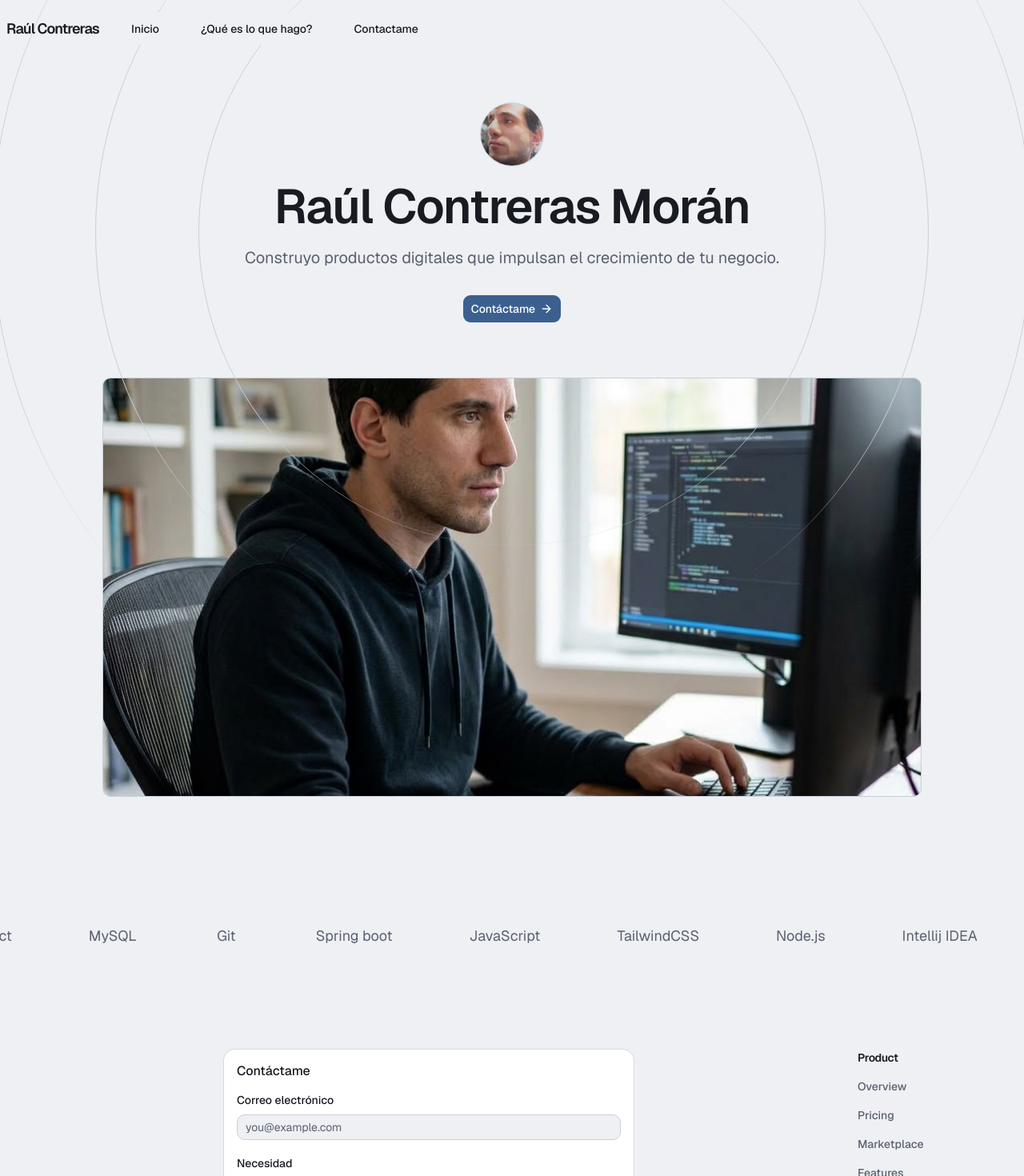
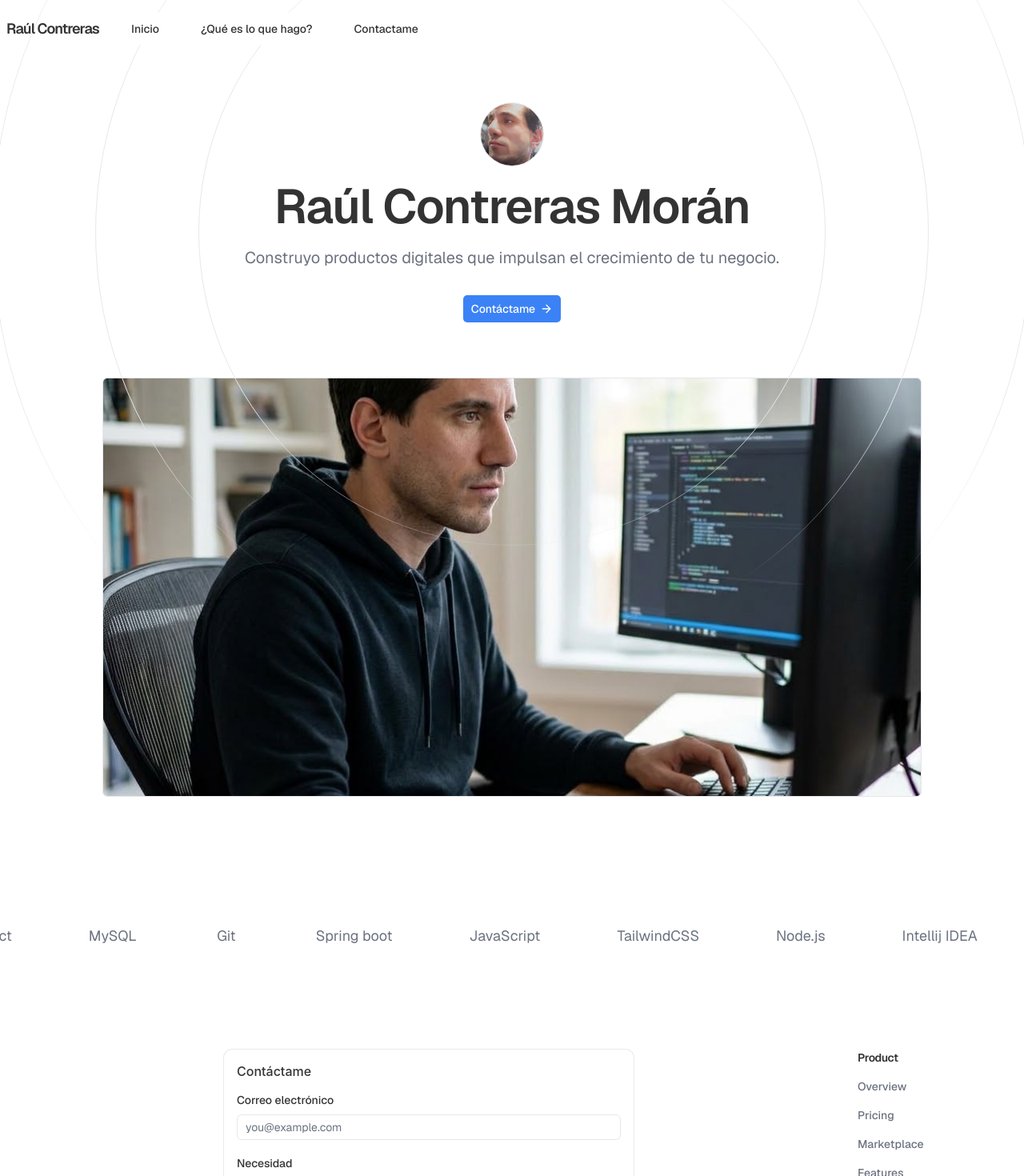
Before and after one commit to sarmancoder/sarmancoder.github.io, a Next.js app: page / in a window 1280 px wide. Shown: the top 1470 px of the page at 80% size. Built offline with nearby package versions, Linux system fonts and the light colour scheme; some icons are missing.

Commit message:
Cambiar el tema

```diff
--- a/src/app/globals.css
+++ b/src/app/globals.css
@@ -7,8 +7,8 @@
 @theme inline {
   --color-background: var(--background);
   --color-foreground: var(--foreground);
-  --font-sans: var(--font-sans);
-  --font-mono: var(--font-mono);
+  --font-sans: Inter, sans-serif;
+  --font-mono: JetBrains Mono, monospace;
   --font-heading: var(--font-sans);
   --color-sidebar-ring: var(--sidebar-ring);
   --color-sidebar-border: var(--sidebar-border);
@@ -56,93 +56,140 @@
   --shadow-lg: var(--shadow-lg);
   --shadow-xl: var(--shadow-xl);
   --shadow-2xl: var(--shadow-2xl);
-  --font-serif: var(--font-serif);
+  --font-serif: Source Serif 4, serif;
   --font-display: var(--font-display);
   --font-text: var(--font-text);
   --font-handwriting: var(--font-handwriting);
+  --radius: 0.375rem;
+  --tracking-tighter: calc(var(--tracking-normal) - 0.05em);
+  --tracking-tight: calc(var(--tracking-normal) - 0.025em);
+  --tracking-wide: calc(var(--tracking-normal) + 0.025em);
+  --tracking-wider: calc(var(--tracking-normal) + 0.05em);
+  --tracking-widest: calc(var(--tracking-normal) + 0.1em);
+  --tracking-normal: var(--tracking-normal);
+  --spacing: var(--spacing);
+  --letter-spacing: var(--letter-spacing);
+  --shadow-offset-y: var(--shadow-offset-y);
+  --shadow-offset-x: var(--shadow-offset-x);
+  --shadow-spread: var(--shadow-spread);
+  --shadow-blur: var(--shadow-blur);
+  --shadow-opacity: var(--shadow-opacity);
+  --color-shadow-color: var(--shadow-color);
+  --color-destructive-foreground: var(--destructive-foreground);
 }
 
 :root {
-  --background: oklch(0.9545 0.0046 258.3249);
-  --foreground: oklch(0.2217 0.0126 264.2756);
+  --background: oklch(1.0000 0 0);
+  --foreground: oklch(0.3211 0 0);
   --card: oklch(1.0000 0 0);
-  --card-foreground: oklch(0.2217 0.0126 264.2756);
+  --card-foreground: oklch(0.3211 0 0);
   --popover: oklch(1.0000 0 0);
-  --popover-foreground: oklch(0.2217 0.0126 264.2756);
-  --primary: oklch(0.4833 0.0873 255.0550);
+  --popover-foreground: oklch(0.3211 0 0);
+  --primary: oklch(0.6231 0.1880 259.8145);
   --primary-foreground: oklch(1.0000 0 0);
-  --secondary: oklch(0.6031 0.1107 41.8526);
-  --secondary-foreground: oklch(1.0000 0 0);
-  --muted: oklch(0.9367 0.0058 264.5315);
-  --muted-foreground: oklch(0.4905 0.0298 270.7441);
-  --accent: oklch(0.9088 0.0196 252.8865);
-  --accent-foreground: oklch(0.3448 0.0685 255.0266);
-  --destructive: oklch(0.5237 0.1707 27.0455);
-  --border: oklch(0.8525 0.0141 258.3489);
-  --input: oklch(0.8525 0.0141 258.3489);
-  --ring: oklch(0.6178 0.0703 257.8148);
-  --chart-1: oklch(0.4833 0.0873 255.0550);
-  --chart-2: oklch(0.6031 0.1107 41.8526);
-  --chart-3: oklch(0.6191 0.0750 240.6139);
-  --chart-4: oklch(0.5406 0.0773 152.7118);
-  --chart-5: oklch(0.7288 0.1150 84.3842);
-  --radius: 0.625rem;
-  --sidebar: oklch(0.9210 0.0075 260.7315);
-  --sidebar-foreground: oklch(0.2217 0.0126 264.2756);
-  --sidebar-primary: oklch(0.4833 0.0873 255.0550);
+  --secondary: oklch(0.9670 0.0029 264.5419);
+  --secondary-foreground: oklch(0.4461 0.0263 256.8018);
+  --muted: oklch(0.9846 0.0017 247.8389);
+  --muted-foreground: oklch(0.5510 0.0234 264.3637);
+  --accent: oklch(0.9514 0.0250 236.8242);
+  --accent-foreground: oklch(0.3791 0.1378 265.5222);
+  --destructive: oklch(0.6368 0.2078 25.3313);
+  --border: oklch(0.9276 0.0058 264.5313);
+  --input: oklch(0.9276 0.0058 264.5313);
+  --ring: oklch(0.6231 0.1880 259.8145);
+  --chart-1: oklch(0.6231 0.1880 259.8145);
+  --chart-2: oklch(0.5461 0.2152 262.8809);
+  --chart-3: oklch(0.4882 0.2172 264.3763);
+  --chart-4: oklch(0.4244 0.1809 265.6377);
+  --chart-5: oklch(0.3791 0.1378 265.5222);
+  --radius: 0.375rem;
+  --sidebar: oklch(0.9846 0.0017 247.8389);
+  --sidebar-foreground: oklch(0.3211 0 0);
+  --sidebar-primary: oklch(0.6231 0.1880 259.8145);
   --sidebar-primary-foreground: oklch(1.0000 0 0);
-  --sidebar-accent: oklch(0.9088 0.0196 252.8865);
-  --sidebar-accent-foreground: oklch(0.3448 0.0685 255.0266);
-  --sidebar-border: oklch(0.8689 0.0106 261.7872);
-  --sidebar-ring: oklch(0.6178 0.0703 257.8148);
-  --font-sans: Geist, ui-sans-serif, system-ui, sans-serif;
-  --font-serif: 'Instrument Serif', ui-serif, Georgia, serif;
-  --font-mono: 'Geist Mono', ui-monospace, 'SF Mono', Menlo, monospace;
+  --sidebar-accent: oklch(0.9514 0.0250 236.8242);
+  --sidebar-accent-foreground: oklch(0.3791 0.1378 265.5222);
+  --sidebar-border: oklch(0.9276 0.0058 264.5313);
+  --sidebar-ring: oklch(0.6231 0.1880 259.8145);
+  --font-sans: Inter, sans-serif;
+  --font-serif: Source Serif 4, serif;
+  --font-mono: JetBrains Mono, monospace;
   --font-display: Geist, ui-sans-serif, system-ui, sans-serif;
   --font-text: Geist, ui-sans-serif, system-ui, sans-serif;
   --font-handwriting: "Caveat", cursive;
-  --shadow-2xs: 0px 1px 4px -1px hsl(220.0000 15.7895% 11.1765% / 0.04);
-  --shadow-xs: 0px 1px 4px -1px hsl(220.0000 15.7895% 11.1765% / 0.04);
-  --shadow-sm: 0px 1px 4px -1px hsl(220.0000 15.7895% 11.1765% / 0.08), 0px 1px 2px -2px hsl(220.0000 15.7895% 11.1765% / 0.08);
-  --shadow: 0px 1px 4px -1px hsl(220.0000 15.7895% 11.1765% / 0.08), 0px 1px 2px -2px hsl(220.0000 15.7895% 11.1765% / 0.08);
-  --shadow-md: 0px 1px 4px -1px hsl(220.0000 15.7895% 11.1765% / 0.08), 0px 2px 4px -2px hsl(220.0000 15.7895% 11.1765% / 0.08);
-  --shadow-lg: 0px 1px 4px -1px hsl(220.0000 15.7895% 11.1765% / 0.08), 0px 4px 6px -2px hsl(220.0000 15.7895% 11.1765% / 0.08);
-  --shadow-xl: 0px 1px 4px -1px hsl(220.0000 15.7895% 11.1765% / 0.08), 0px 8px 10px -2px hsl(220.0000 15.7895% 11.1765% / 0.08);
-  --shadow-2xl: 0px 1px 4px -1px hsl(220.0000 15.7895% 11.1765% / 0.20);
+  --shadow-2xs: 0 1px 3px 0px hsl(0 0% 0% / 0.05);
+  --shadow-xs: 0 1px 3px 0px hsl(0 0% 0% / 0.05);
+  --shadow-sm: 0 1px 3px 0px hsl(0 0% 0% / 0.10), 0 1px 2px -1px hsl(0 0% 0% / 0.10);
+  --shadow: 0 1px 3px 0px hsl(0 0% 0% / 0.10), 0 1px 2px -1px hsl(0 0% 0% / 0.10);
+  --shadow-md: 0 1px 3px 0px hsl(0 0% 0% / 0.10), 0 2px 4px -1px hsl(0 0% 0% / 0.10);
+  --shadow-lg: 0 1px 3px 0px hsl(0 0% 0% / 0.10), 0 4px 6px -1px hsl(0 0% 0% / 0.10);
+  --shadow-xl: 0 1px 3px 0px hsl(0 0% 0% / 0.10), 0 8px 10px -1px hsl(0 0% 0% / 0.10);
+  --shadow-2xl: 0 1px 3px 0px hsl(0 0% 0% / 0.25);
+  --destructive-foreground: oklch(1.0000 0 0);
+  --shadow-color: oklch(0 0 0);
+  --shadow-opacity: 0.1;
+  --shadow-blur: 3px;
+  --shadow-spread: 0px;
+  --shadow-offset-x: 0;
+  --shadow-offset-y: 1px;
+  --letter-spacing: 0em;
+  --spacing: 0.25rem;
+  --tracking-normal: 0em;
 }
 
 .dark {
-  --background: oklch(0.2037 0.0110 260.6650);
-  --foreground: oklch(0.9335 0.0087 264.5206);
-  --card: oklch(0.2425 0.0147 261.6545);
-  --card-foreground: oklch(0.9335 0.0087 264.5206);
-  --popover: oklch(0.2758 0.0182 262.1965);
-  --popover-foreground: oklch(0.9335 0.0087 264.5206);
-  --primary: oklch(0.6347 0.0756 254.6243);
-  --primary-foreground: oklch(0.1808 0.0095 255.6419);
-  --secondary: oklch(0.6940 0.1017 45.5865);
-  --secondary-foreground: oklch(0.1787 0.0239 47.7899);
-  --muted: oklch(0.2758 0.0182 262.1965);
-  --muted-foreground: oklch(0.6756 0.0235 265.6880);
-  --accent: oklch(0.2921 0.0350 252.3026);
-  --accent-foreground: oklch(0.8036 0.0477 249.4116);
-  --destructive: oklch(0.6097 0.1654 25.8411);
-  --border: oklch(0.3546 0.0230 261.2175);
-  --input: oklch(0.3546 0.0230 261.2175);
-  --ring: oklch(0.7194 0.0599 249.4577);
-  --chart-1: oklch(0.6347 0.0756 254.6243);
-  --chart-2: oklch(0.6940 0.1017 45.5865);
-  --chart-3: oklch(0.7194 0.0599 249.4577);
-  --chart-4: oklch(0.6451 0.0736 152.4322);
-  --chart-5: oklch(0.7959 0.1048 86.4619);
-  --sidebar: oklch(0.1808 0.0095 255.6419);
-  --sidebar-foreground: oklch(0.9335 0.0087 264.5206);
-  --sidebar-primary: oklch(0.6347 0.0756 254.6243);
-  --sidebar-primary-foreground: oklch(0.1808 0.0095 255.6419);
-  --sidebar-accent: oklch(0.2921 0.0350 252.3026);
-  --sidebar-accent-foreground: oklch(0.8036 0.0477 249.4116);
-  --sidebar-border: oklch(0.2758 0.0182 262.1965);
-  --sidebar-ring: oklch(0.7194 0.0599 249.4577);
+  --background: oklch(0.2046 0 0);
+  --foreground: oklch(0.9219 0 0);
+  --card: oklch(0.2686 0 0);
+  --card-foreground: oklch(0.9219 0 0);
+  --popover: oklch(0.2686 0 0);
+  --popover-foreground: oklch(0.9219 0 0);
+  --primary: oklch(0.6231 0.1880 259.8145);
+  --primary-foreground: oklch(1.0000 0 0);
+  --secondary: oklch(0.2686 0 0);
+  --secondary-foreground: oklch(0.9219 0 0);
+  --muted: oklch(0.2393 0 0);
+  --muted-foreground: oklch(0.7155 0 0);
+  --accent: oklch(0.3791 0.1378 265.5222);
+  --accent-foreground: oklch(0.8823 0.0571 254.1284);
+  --destructive: oklch(0.6368 0.2078 25.3313);
+  --border: oklch(0.3715 0 0);
+  --input: oklch(0.3715 0 0);
+  --ring: oklch(0.6231 0.1880 259.8145);
+  --chart-1: oklch(0.7137 0.1434 254.6240);
+  --chart-2: oklch(0.6231 0.1880 259.8145);
+  --chart-3: oklch(0.5461 0.2152 262.8809);
+  --chart-4: oklch(0.4882 0.2172 264.3763);
+  --chart-5: oklch(0.4244 0.1809 265.6377);
+  --sidebar: oklch(0.2046 0 0);
+  --sidebar-foreground: oklch(0.9219 0 0);
+  --sidebar-primary: oklch(0.6231 0.1880 259.8145);
+  --sidebar-primary-foreground: oklch(1.0000 0 0);
+  --sidebar-accent: oklch(0.3791 0.1378 265.5222);
+  --sidebar-accent-foreground: oklch(0.8823 0.0571 254.1284);
+  --sidebar-border: oklch(0.3715 0 0);
+  --sidebar-ring: oklch(0.6231 0.1880 259.8145);
+  --destructive-foreground: oklch(1.0000 0 0);
+  --radius: 0.375rem;
+  --font-sans: Inter, sans-serif;
+  --font-serif: Source Serif 4, serif;
+  --font-mono: JetBrains Mono, monospace;
+  --shadow-color: oklch(0 0 0);
+  --shadow-opacity: 0.1;
+  --shadow-blur: 3px;
+  --shadow-spread: 0px;
+  --shadow-offset-x: 0;
+  --shadow-offset-y: 1px;
+  --letter-spacing: 0em;
+  --spacing: 0.25rem;
+  --shadow-2xs: 0 1px 3px 0px hsl(0 0% 0% / 0.05);
+  --shadow-xs: 0 1px 3px 0px hsl(0 0% 0% / 0.05);
+  --shadow-sm: 0 1px 3px 0px hsl(0 0% 0% / 0.10), 0 1px 2px -1px hsl(0 0% 0% / 0.10);
+  --shadow: 0 1px 3px 0px hsl(0 0% 0% / 0.10), 0 1px 2px -1px hsl(0 0% 0% / 0.10);
+  --shadow-md: 0 1px 3px 0px hsl(0 0% 0% / 0.10), 0 2px 4px -1px hsl(0 0% 0% / 0.10);
+  --shadow-lg: 0 1px 3px 0px hsl(0 0% 0% / 0.10), 0 4px 6px -1px hsl(0 0% 0% / 0.10);
+  --shadow-xl: 0 1px 3px 0px hsl(0 0% 0% / 0.10), 0 8px 10px -1px hsl(0 0% 0% / 0.10);
+  --shadow-2xl: 0 1px 3px 0px hsl(0 0% 0% / 0.25);
 }
 
 @layer base {
@@ -151,6 +198,7 @@
   }
   body {
     @apply bg-background text-foreground;
+    letter-spacing: var(--tracking-normal);
   }
   html {
     @apply font-sans;
```
